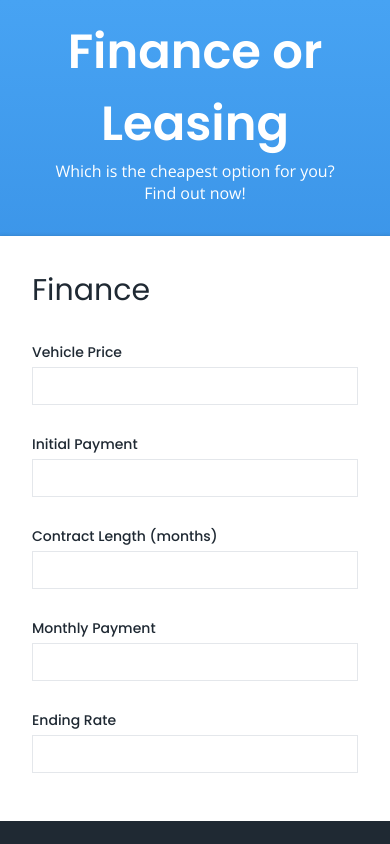
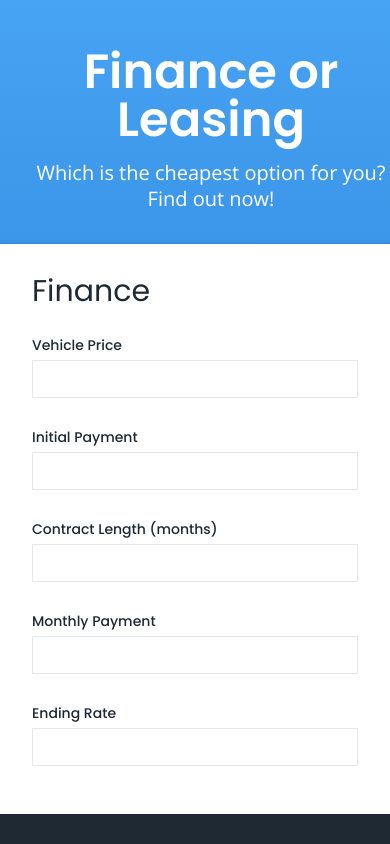
Before and after one commit to flextremedev/to-lease-or-not-to-lease, a React (Create React App) app: page / in a window 390 px wide. Shown: the top 844 px of the page. Built offline with nearby package versions, Linux system fonts and the light colour scheme.

Commit message:
Improve responsive design

```diff
--- a/src/components/Card/Card.tsx
+++ b/src/components/Card/Card.tsx
@@ -3,15 +3,12 @@ import { styled } from "../../theme";
 
 const CardStyled = styled.div`
   background: ${props => props.theme.colors.foreground};
-  width: 1024px;
+  width: 100%;
   display: flex;
   flex-flow: column nowrap;
   box-shadow: 0px 3px 5px 1px rgba(0, 0, 0, 0.26),
     0px 4px 6px 2px rgba(0, 0, 0, 0.16), 0px 12px 11px 0px rgba(0, 0, 0, 0.16);
   margin-bottom: 64px;
-  @media (max-width: 608px) {
-    width: 100%;
-  }
 `;
 
 export const Card: React.FC = ({ children }) => {
--- a/src/components/Heading/Heading.tsx
+++ b/src/components/Heading/Heading.tsx
@@ -16,6 +16,7 @@ const makeHeadingStyled = (h: number) => {
     font-size: ${props => props.theme.fonts[headingType].fontSize};
     font-family: ${props => props.theme.fonts[headingType].fontFamily};
     font-weight: ${props => props.theme.fonts[headingType].fontWeight};
+    line-height: 1;
     padding: 0;
     margin: 0;
     margin-bottom: ${props =>
@@ -24,6 +25,9 @@ const makeHeadingStyled = (h: number) => {
       !props.invertColor
         ? props.theme.colors.onForeground
         : props.theme.colors.onForegroundAlt};
+    @media (max-width: ${props => props.theme.breakpoints.m}px) {
+      margin-left: ${props => (h === 1 ? props.theme.spaces.xl : 0)};
+    }
   `;
 };
 
--- a/src/components/Page/Page.tsx
+++ b/src/components/Page/Page.tsx
@@ -13,7 +13,4 @@ export const Page = styled.div`
     rgba(5, 82, 181, 1) 0%,
     rgba(71, 163, 243, 1) 100%
   );
-  @media (max-width: 608px) {
-    padding-top: 16px;
-  }
 `;
--- a/src/components/Paragraph/Paragraph.tsx
+++ b/src/components/Paragraph/Paragraph.tsx
@@ -6,11 +6,15 @@ export const Paragraph = styled.p<ParagraphProps>`
   font-size: ${props => props.theme.fonts.paragraph.fontSize};
   font-family: ${props => props.theme.fonts.paragraph.fontFamily};
   font-weight: ${props => props.theme.fonts.paragraph.fontWeight};
+  line-height: 1.625rem;
   color: ${props =>
     !props.invertColor
       ? props.theme.colors.onForeground
       : props.theme.colors.onForegroundAlt};
-  margin: 0;
-  margin-bottom: ${props => props.theme.spaces.xl};
+  margin: ${props => props.theme.spaces.l} 0px ${props => props.theme.spaces.xl}
+    0px;
   padding: 0;
+  @media (max-width: ${props => props.theme.breakpoints.m}px) {
+    margin-left: ${props => props.theme.spaces.xl};
+  }
 `;
--- a/src/components/Splitscreen/Splitscreen.tsx
+++ b/src/components/Splitscreen/Splitscreen.tsx
@@ -2,7 +2,7 @@ import { styled } from "../../theme";
 
 export const Splitscreen = styled.div`
   display: flex;
-  @media (max-width: 608px) {
+  @media (max-width: ${props => props.theme.breakpoints.m}px) {
     flex-direction: column;
   }
 `;
--- a/src/components/TextField/TextField.tsx
+++ b/src/components/TextField/TextField.tsx
@@ -23,8 +23,10 @@ const InputStyled = styled.input`
   padding: 0px ${props => props.theme.spaces.m};
   box-sizing: border-box;
   border: 1px solid ${props => props.theme.colors.input.border.color};
+  outline: none;
   :focus {
     border-color: ${props => props.theme.colors.input.border.focus};
+    border-width: 2px;
   }
 `;
 type FormControlProps = {
--- a/src/routes/Home.tsx
+++ b/src/routes/Home.tsx
@@ -12,23 +12,27 @@ import { Button } from "../components/Button/Button";
 import { SlideAnimation } from "../components/SlideAnimation/SlideAnimation";
 import { useForm } from "../hooks/useForm";
 import { useResult } from "../hooks/useResult";
-
+import { styled } from "../theme";
+const Content = styled.div`
+  width: 80%;
+  max-width: 1024px;
+  display: flex;
+  flex-flow: column nowrap;
+  min-height: 100%;
+  @media (max-width: ${props => props.theme.breakpoints.m}px) {
+    width: 100%;
+  }
+`;
 export const Home: React.FC = () => {
   const { formState, financingFields, leasingFields } = useForm();
   const { results, calculateResult, showResults } = useResult(formState);
   return (
     <Page>
-      <Heading
-        h={1}
-        invertColor
-        style={{ textAlign: "center", padding: "0px 16px" }}
-      >
+      <Content>
+        <Heading h={1} invertColor style={{ textAlign: "center" }}>
           Finance or Leasing
         </Heading>
-      <Paragraph
-        invertColor
-        style={{ textAlign: "center", padding: "0px 16px" }}
-      >
+        <Paragraph invertColor style={{ textAlign: "center" }}>
           Which is the cheapest option for you? <br />
           Find out now!
         </Paragraph>
@@ -68,6 +72,7 @@ export const Home: React.FC = () => {
             {showResults ? <React.Fragment>{results}</React.Fragment> : null}
           </CardFooter>
         </Card>
+      </Content>
     </Page>
   );
 };
--- a/src/theme.ts
+++ b/src/theme.ts
@@ -31,12 +31,19 @@ export const theme = {
     h1: { fontSize: "3rem", fontWeight: 600, fontFamily: "Poppins" },
     h2: { fontSize: "1.875rem", fontWeight: 400, fontFamily: "Poppins" },
     h3: { fontSize: "0.875rem", fontWeight: 500, fontFamily: "Poppins" },
-    paragraph: { fontSize: "1rem", fontWeight: 400, fontFamily: "Open Sans" },
+    paragraph: {
+      fontSize: "1.25rem",
+      fontWeight: 400,
+      fontFamily: "Open Sans",
+    },
     label: { fontSize: "0.875rem", fontWeight: 500, fontFamily: "Poppins" },
     summary: { fontSize: "0.875rem", fontWeight: 400, fontFamily: "Poppins" },
     button: { fontSize: "1rem", fontWeight: 400, fontFamily: "Poppins" },
     input: { fontSize: "1rem", fontWeight: 400, fontFamily: "Poppins" },
   },
+  breakpoints: {
+    m: 769,
+  },
 };
 export type Theme = typeof theme;
 export const styled = baseStyled as ThemedStyledInterface<Theme>;
```
Also changed, not shown: 1 other file (tests, documents, lock files or other folders). Lines whose indentation alone changed are shown as unchanged.
